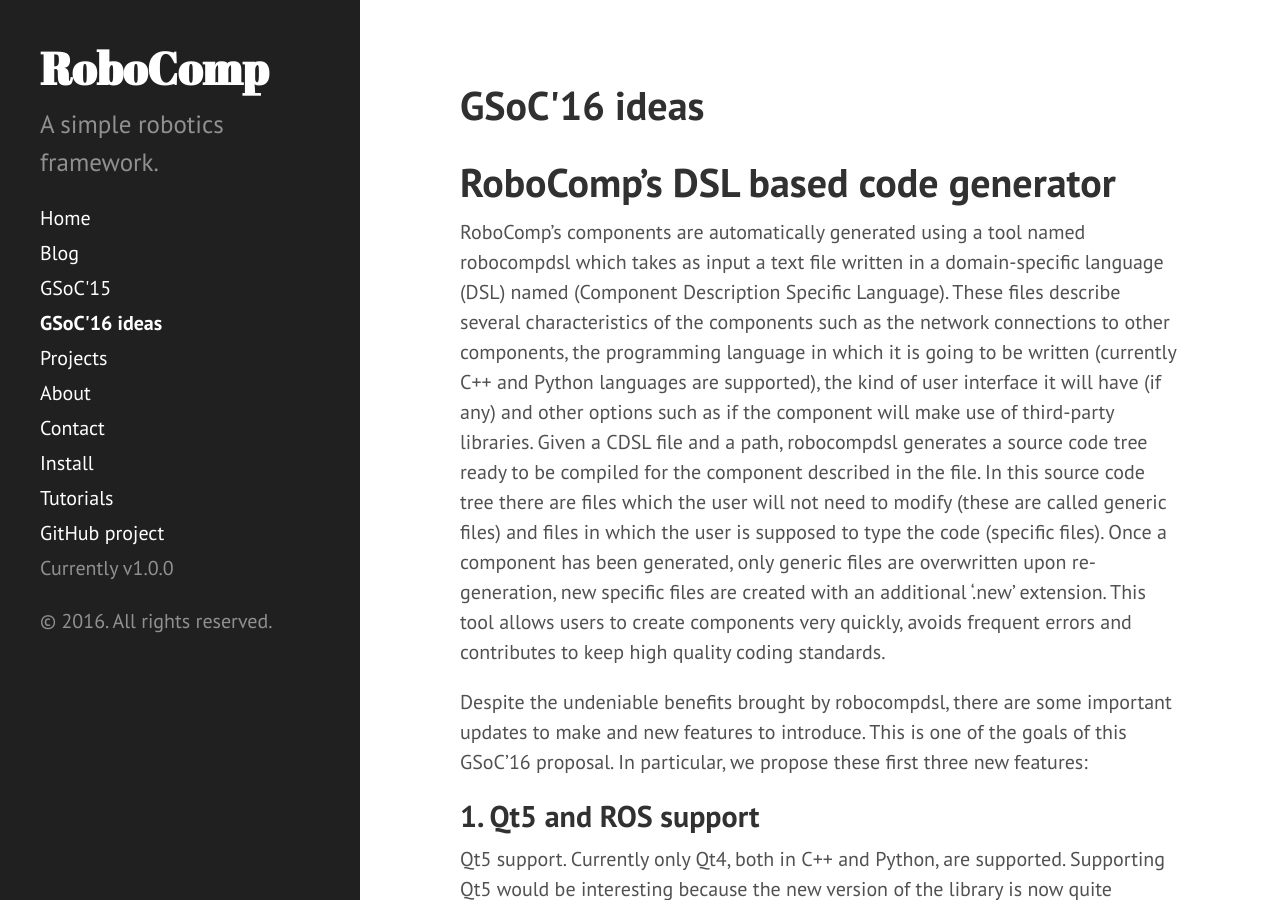
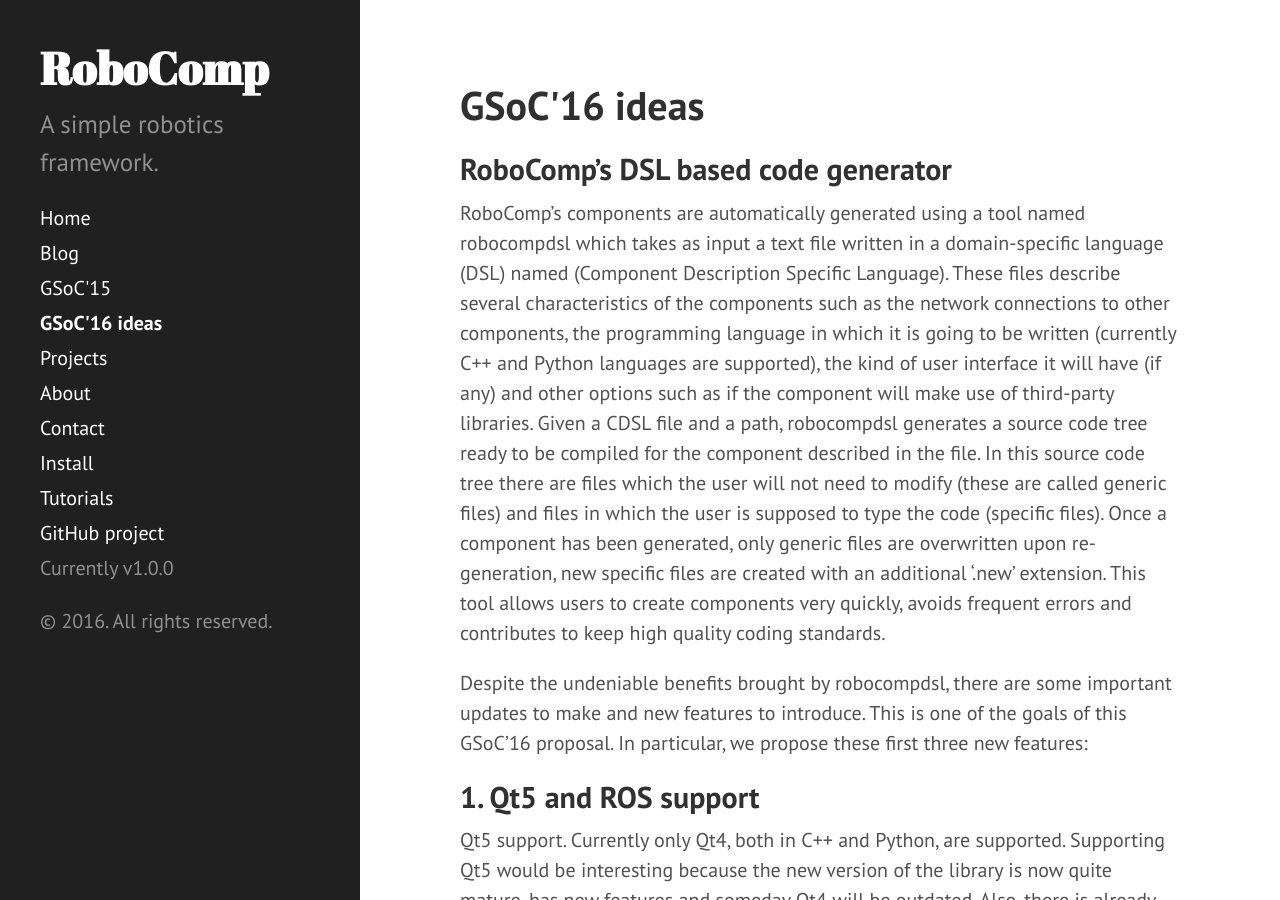
Before and after one commit to robocomp/website, a Jekyll site: the page built from GSoC_2016.md, in a window 1280 px wide and 900 px high. Built offline with Jekyll 4.4.1, drawn with Linux system fonts in a browser that asks for light colours; Markdown is read by kramdown in place of the engine named in the settings.

Commit message:
Update GSoC_2016.md

```diff
--- a/GSoC_2016.md
+++ b/GSoC_2016.md
@@ -4,7 +4,7 @@
 permalink: /gsoc-2016-ideas/
 ---
 
-# RoboComp’s DSL based code generator
+## RoboComp’s DSL based code generator
 
 RoboComp’s components are automatically generated using a tool named robocompdsl which takes as input a text file written in a domain-specific language (DSL) named (Component Description Specific Language). These files describe several characteristics of the components such as the network connections to other components, the programming language in which it is going to be written (currently C++ and Python languages are supported), the kind of user interface it will have (if any) and other options such as if the component will make use of third-party libraries. Given a CDSL file and a path, robocompdsl generates a source code tree ready to be compiled for the component described in the file. In this source code tree there are files which the user will not need to modify (these are called generic files) and files in which the user is supposed to type the code (specific files). Once a component has been generated, only generic files are overwritten upon re-generation, new specific files are created with an additional ‘.new’ extension. This tool allows users to create components very quickly, avoids frequent errors and contributes to keep high quality coding standards.
 
@@ -41,7 +41,7 @@
 Mentor: Pablo Bustos
 Backup mentor: Luis J. Manso
 
-# Focusing on other interesting improvements within RoboComp's inner workings we propose the next four activities. Those deal with some extensions to the current framework that have been highly demanded by users during this year.
+## Focusing on other interesting improvements within RoboComp's inner workings we propose the next four activities. Those deal with some extensions to the current framework that have been highly demanded by users during this year.
 
 ## 4. Facilitating the deployment of RoboComp on different platforms
 
@@ -90,7 +90,7 @@
 Mentor: Pablo Bustos
 Backup mentor: Luis J. Manso
 
-# And finally, some work on computer vision and 3D graphics
+## And finally, some work on computer vision and 3D graphics
 
 ## 8. Object detection for simulated environments
 
```
